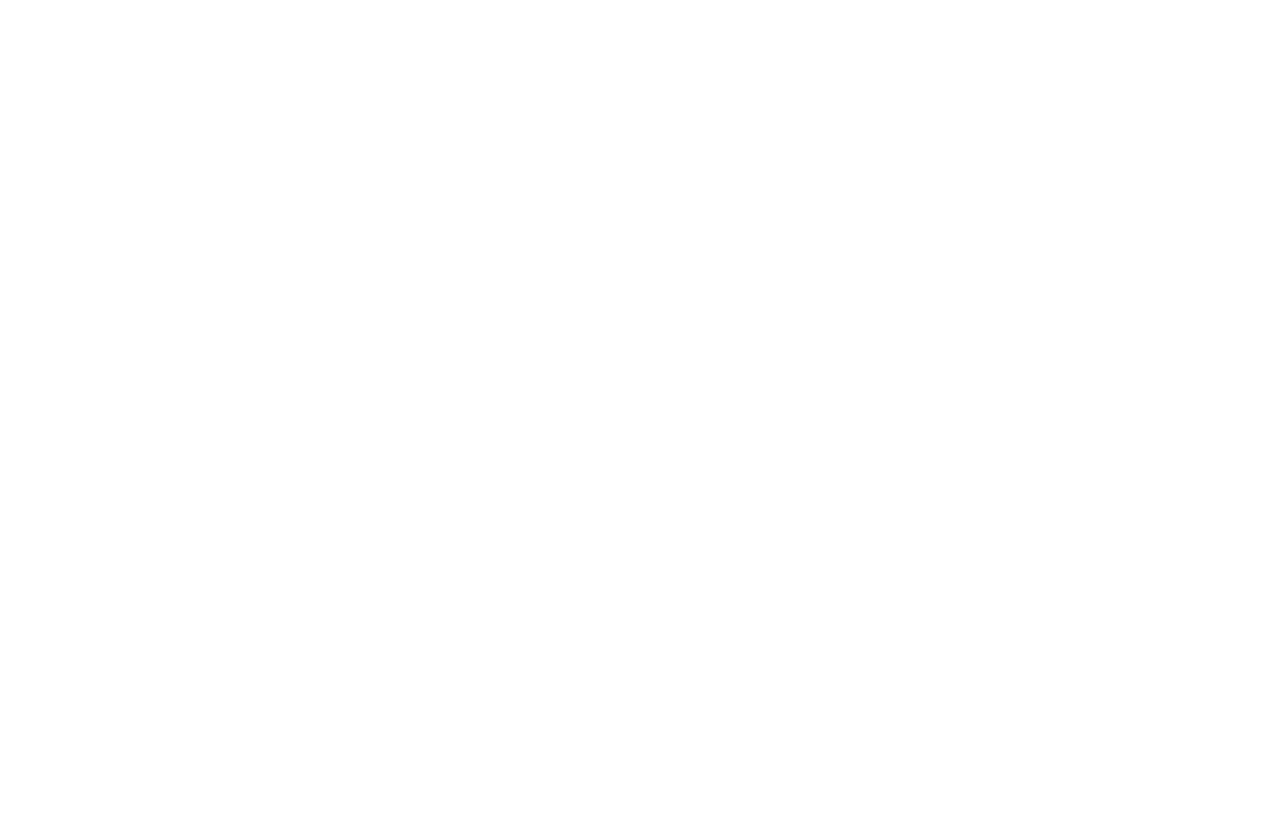
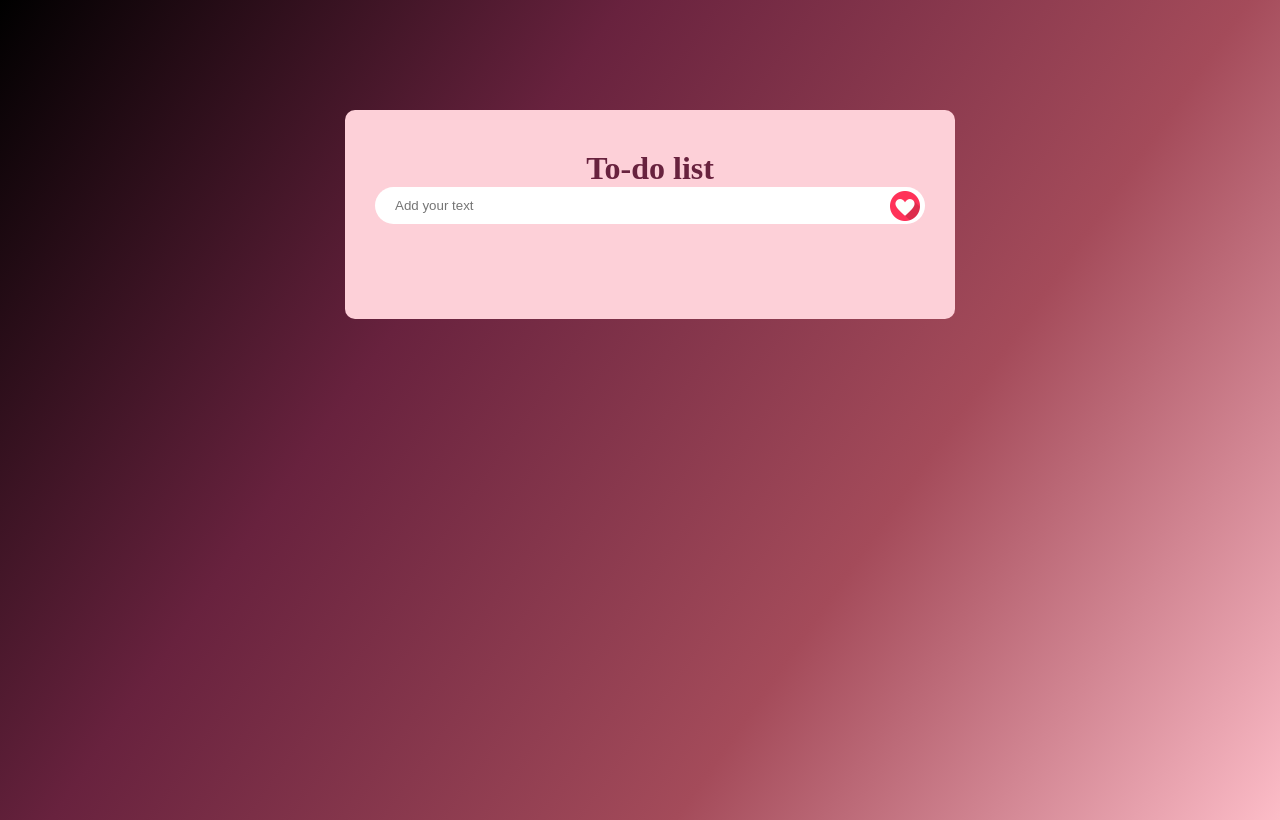
Before and after one commit to hhanneh/Project1, a plain HTML site: page index.html in a window 1280 px wide. Drawn offline with Linux system fonts and the light colour scheme.

Commit message:
html and css

```diff
--- a/index.html
+++ b/index.html
@@ -3,10 +3,21 @@
 <head>
     <meta charset="UTF-8">
     <meta name="viewport" content="width=device-width, initial-scale=1.0">
-    <title>Document</title>
+    <title>To-do -list</title>
     <link rel="stylesheet" href="styles.css">
 </head>
 <body>
+    <div class="container">
+        <div class="to-do">
+            <h1>To-do list</h1>
+            <div class="textbar">
+                <input type="text" id="inputbox" placeholder="Add your text">
+                <button> <img src="heartbutton.png" alt=""></button>
+            </div>
+            <ul class="list-container"></ul>
+        </div>
+
+    </div>
 
 </body>
 </html>
--- a/styles.css
+++ b/styles.css
@@ -0,0 +1,52 @@
+* {
+    margin: 0;
+    padding: 0;
+}
+
+.container {
+    width: 100%;
+    height: 100vh;
+    background: linear-gradient(125deg, #000000, #68223e, rgb(164, 75, 90), pink);
+    padding: 10px;
+
+}
+
+.to-do {
+    width: 100%;
+    max-width: 550px;
+    background: rgb(253, 208, 216);
+    margin: 100px auto 20px;
+    padding: 40px 30px 70px;
+    border-radius: 10px;
+    }
+
+.to-do h1{
+    text-align: center;
+    color: #68223e;
+}
+
+.textbar {
+    display: flex;
+    align-items: center;
+    justify-content: space-between;
+    background: rgb(255, 255, 255);
+    border-radius: 30px;
+    padding-left: 20px;
+    margin-bottom: 25px;
+}
+
+input {
+    flex: 1;
+    border: none;
+    outline: none;
+    background: transparent;
+}
+
+button {
+    background: none;
+    border: none;
+    outline: none;
+    padding-top: 4px;
+    padding-right: 5px;
+
+}
```
Also changed, not shown: heartbutton.png (added).
